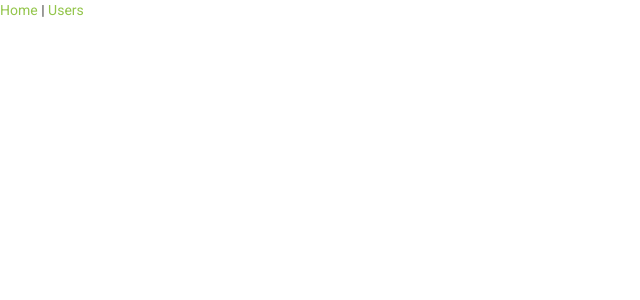
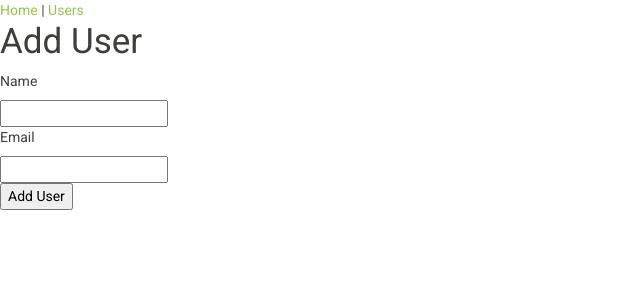
Before and after one commit to bforbis/athena-watertown, a React (Create React App) app: page /user/1 in a window 1280 px wide. Shown: the top 300 px of the page, without its empty margins (0-640 px from the left). Built offline with nearby package versions, Linux system fonts and the light colour scheme.

Commit message:
Prepare routes for edit user

```diff
--- a/src/App.tsx
+++ b/src/App.tsx
@@ -10,8 +10,8 @@ function App(): JSX.Element {
     <>
       <Nav />
       <Route path="/" component={Home} exact />
-      <Route path="/users" component={Users} exact />
-      <Route path="/user" component={ManageUser} exact />
+      <Route path="/users" component={Users} />
+      <Route path="/user/:id?" component={ManageUser} />
     </>
   );
 }
--- a/src/ManageUser.tsx
+++ b/src/ManageUser.tsx
@@ -1,10 +1,13 @@
 import React, { useState } from 'react';
 import { User } from './api/users';
 import { addUser } from './api/users';
-import { Redirect } from 'react-router-dom';
+import { Redirect, useRouteMatch } from 'react-router-dom';
 import Input from './Input';
 
-const ManageUser = (): JSX.Element => {
+const ManageUser: React.FC = () => {
+  const match = useRouteMatch<{ userId: string }>();
+  const userId = match ? match.params.userId : undefined;
+
   const [user, setUser] = useState<Omit<User, 'id'>>({ name: '', email: '' });
   const [saveCompleted, setSaveCompleted] = useState(false);
 
@@ -29,14 +32,13 @@ const ManageUser = (): JSX.Element => {
         <Input
           id="name"
           label="Name"
-          type="text"
           value={user.name}
           onChange={handleChange}
         />
         <Input
           id="email"
           label="Email"
-          type="text"
+          type="email"
           value={user.email}
           onChange={handleChange}
         />
```
